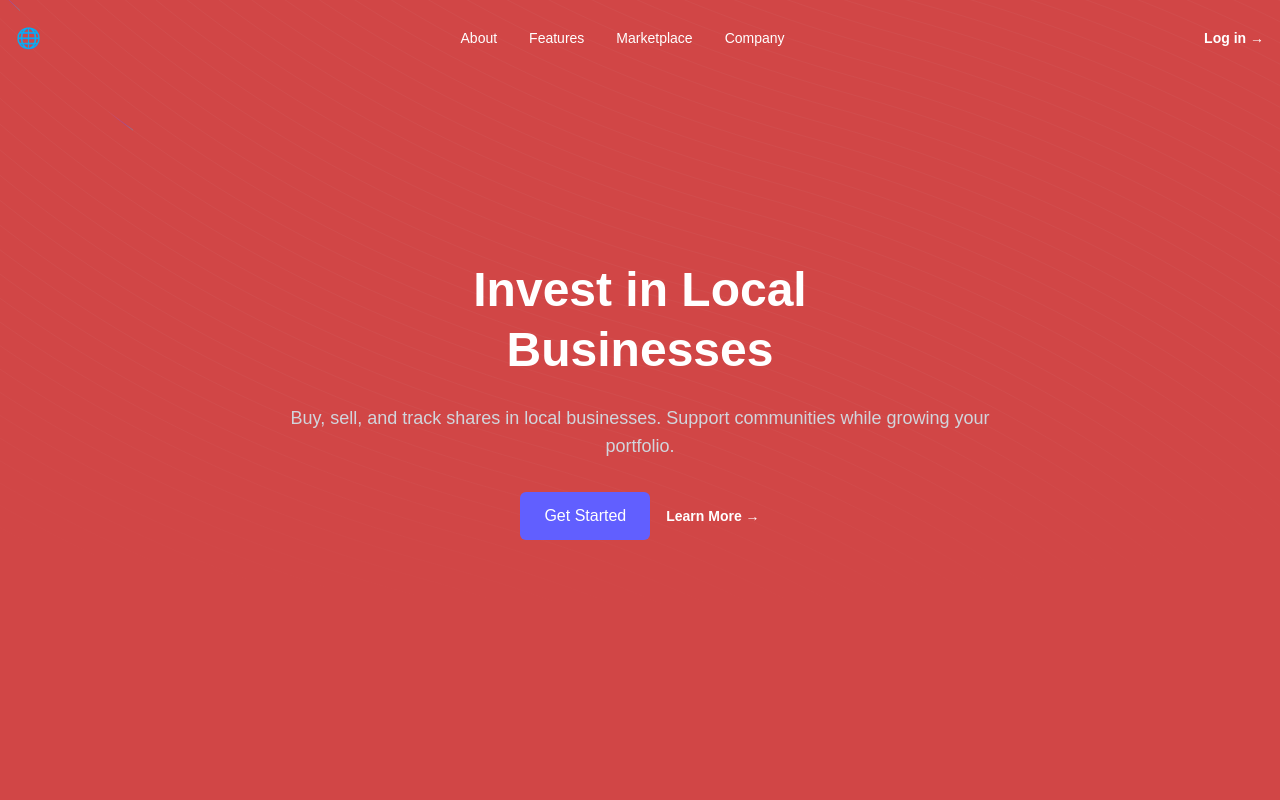
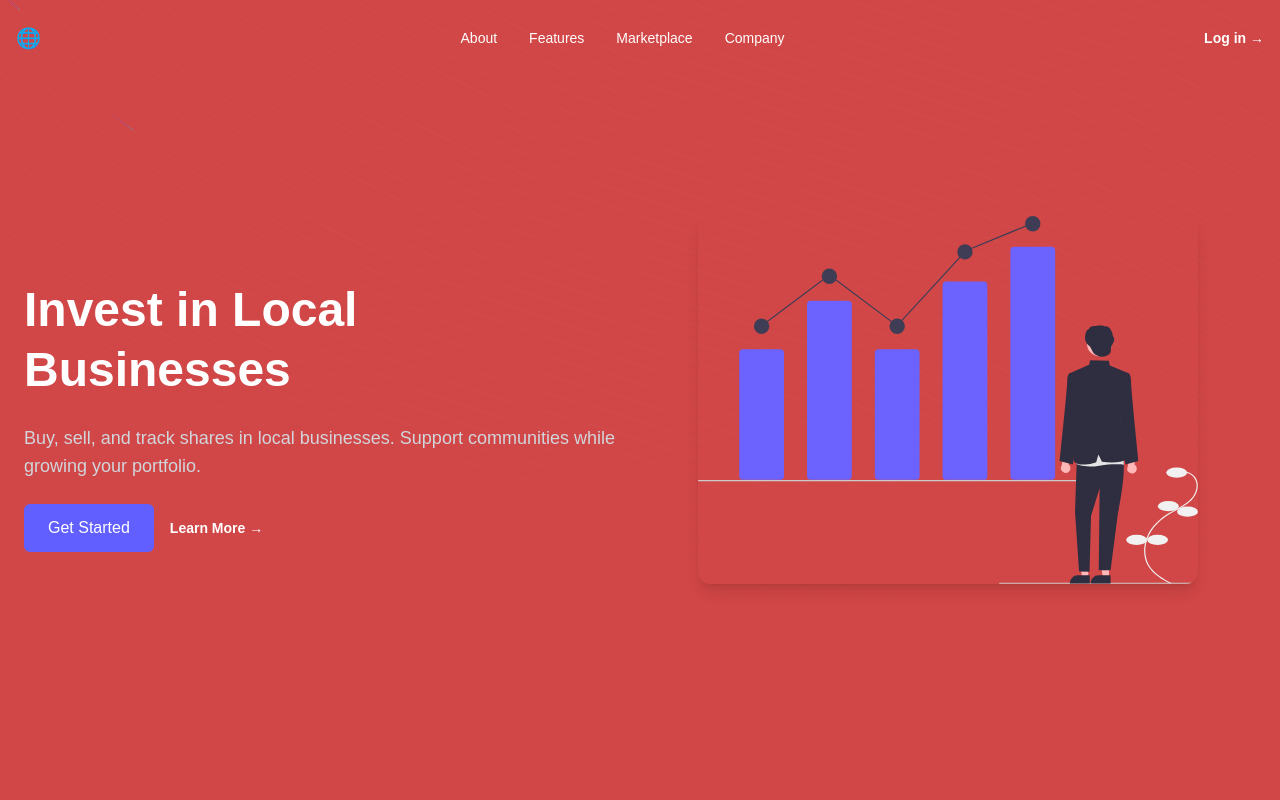
Before and after one commit to shahraza0098/finix, a Next.js app: page / in a window 1280 px wide. Shown: the top 800 px of the page. Built offline with nearby package versions, Linux system fonts and the light colour scheme.

Commit message:
add image in hero section

```diff
--- a/src/app/(HomePage)/_components/HeroSec.jsx
+++ b/src/app/(HomePage)/_components/HeroSec.jsx
@@ -1,32 +1,52 @@
-// src/components/Hero.tsx
+
+
+
 "use client";
 
 import { BackgroundBeams } from "@/components/UI/BackgroundBeams";
+import Image from "next/image";
 
 export default function Hero() {
   return (
-    <section className="relative overflow-hidden isolate flex items-center justify-center min-h-screen  text-white">
+    <section className="relative overflow-hidden isolate flex items-center justify-center min-h-screen text-white">
       {/* Animated Beams Background */}
       <BackgroundBeams className="z-0" />
 
       {/* Hero Content */}
-      <div className="z-10 max-w-3xl px-4 text-center">
-        <h1 className="text-4xl sm:text-5xl font-bold mb-6 leading-tight">
+      <div className="z-10  max-w-7xl w-full px-6 flex flex-col-reverse md:flex-row items-center justify-between ">
+        {/* Left - Text */}
+        <div className="md:w-1/2 text-left space-y-6 mt-8">
+          <h1 className="text-4xl sm:text-5xl font-bold leading-tight">
             Invest in Local <br /> Businesses
           </h1>
-        <p className="text-lg text-gray-300 mb-8">
+          <p className="text-lg text-gray-300">
             Buy, sell, and track shares in local businesses. Support communities while growing your portfolio.
           </p>
-        <div className="flex justify-center gap-4">
+          <div className="flex gap-4">
             <a
               href="#"
               className="bg-indigo-500 hover:bg-indigo-600 text-white px-6 py-3 rounded-md font-medium transition"
             >
               Get Started
             </a>
-          <a href="#" className="text-sm font-semibold text-white hover:text-indigo-400 flex items-center gap-1">
+            <a
+              href="#"
+              className="text-sm font-semibold text-white hover:text-indigo-400 flex items-center gap-1"
+            >
               Learn More →
             </a>
+          </div>
+        </div>
+
+        {/* Right - Image */}
+        <div className="md:w-1/2 mt-10 md:mt-0 flex justify-center">
+          <Image
+            src="/undraw_investing_kncz.svg" // Replace with your image path in public/
+            alt="Hero Illustration"
+            width={500}
+            height={400}
+            className="rounded-xl shadow-lg"
+          />
         </div>
       </div>
     </section>
```
Also changed, not shown: public/undraw_investing_kncz.svg (added). Lines whose indentation alone changed are shown as unchanged.
